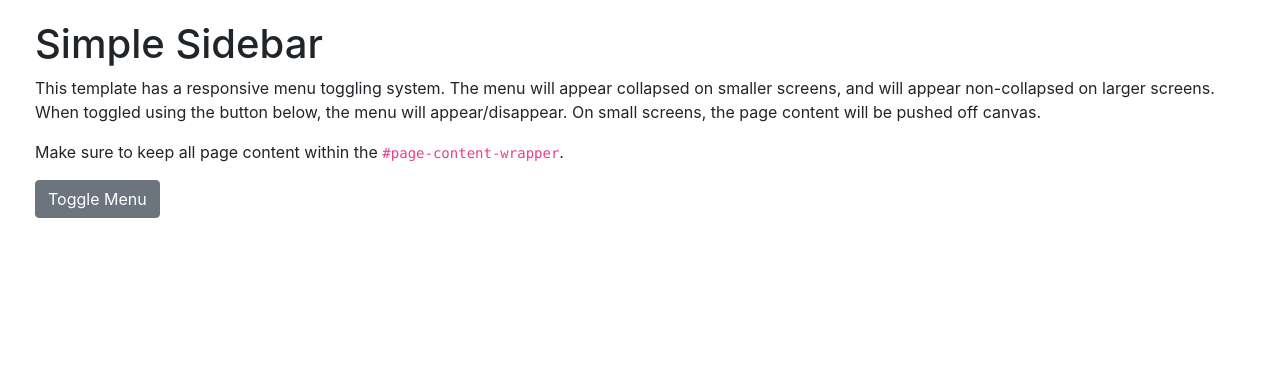
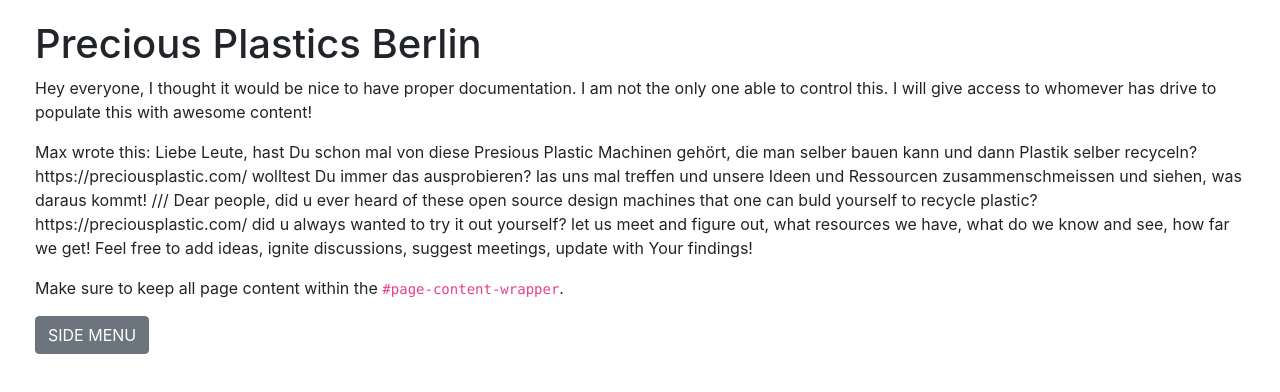
Before and after one commit to preciousplasticsberlin/preciousplasticsberlin.github.io, a website: page index.html in a window 1280 px wide. Drawn offline with Linux system fonts and the light colour scheme.

Commit message:
first changes 00 Luiz

```diff
--- a/index.html
+++ b/index.html
@@ -8,7 +8,7 @@
     <meta name="description" content="">
     <meta name="author" content="">
 
-    <title>Simple Sidebar - Start Bootstrap Template</title>
+    <title>Berlin Precious Plastics</title>
 
     <!-- Bootstrap core CSS -->
     <link href="vendor/bootstrap/css/bootstrap.min.css" rel="stylesheet">
@@ -58,10 +58,25 @@
         <!-- Page Content -->
         <div id="page-content-wrapper">
             <div class="container-fluid">
-                <h1>Simple Sidebar</h1>
-                <p>This template has a responsive menu toggling system. The menu will appear collapsed on smaller screens, and will appear non-collapsed on larger screens. When toggled using the button below, the menu will appear/disappear. On small screens, the page content will be pushed off canvas.</p>
+                <h1>Precious Plastics Berlin</h1>
+                <p> Hey everyone, I thought it would be nice to have proper documentation.
+                    I am not the only one able to control this. I will give access to whomever has drive to populate this with awesome content!
+                </p>
+                <p>Max wrote this:
+                    Liebe Leute,
+ hast Du schon mal von diese Presious Plastic Machinen gehört, die man selber bauen kann und dann Plastik selber recyceln?
+ https://preciousplastic.com/
+ wolltest Du immer das ausprobieren?
+ las uns mal treffen und unsere Ideen und Ressourcen zusammenschmeissen und siehen, was daraus kommt!
+ ///
+ Dear people,
+ did u ever heard of these open source design machines that one can buld yourself to recycle plastic?
+ https://preciousplastic.com/
+ did u always wanted to try it out yourself?
+ let us meet and figure out, what resources we have, what do we know and see, how far we get!
+Feel free to add ideas, ignite discussions, suggest meetings, update with Your findings!</p>
                 <p>Make sure to keep all page content within the <code>#page-content-wrapper</code>.</p>
-                <a href="#menu-toggle" class="btn btn-secondary" id="menu-toggle">Toggle Menu</a>
+                <a href="#menu-toggle" class="btn btn-secondary" id="menu-toggle">SIDE MENU</a>
             </div>
         </div>
         <!-- /#page-content-wrapper -->
```
